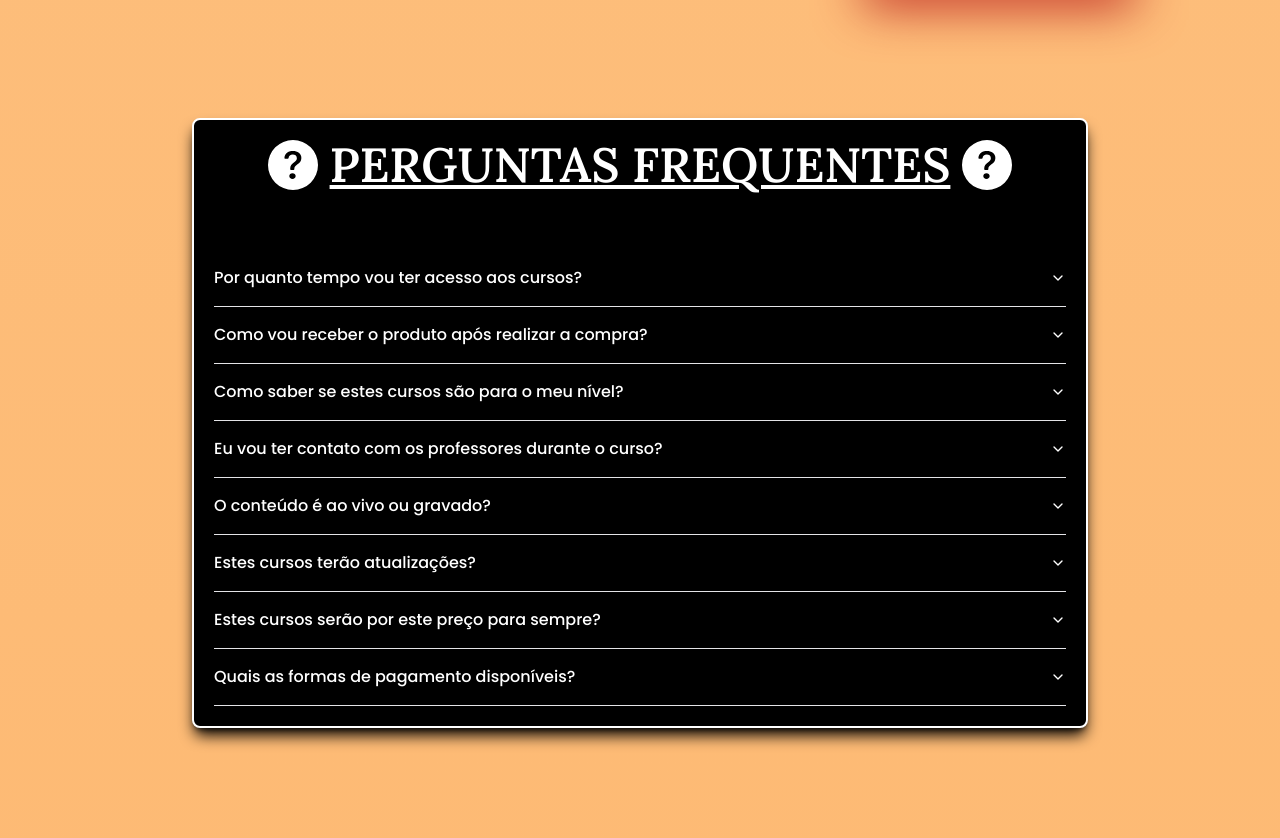
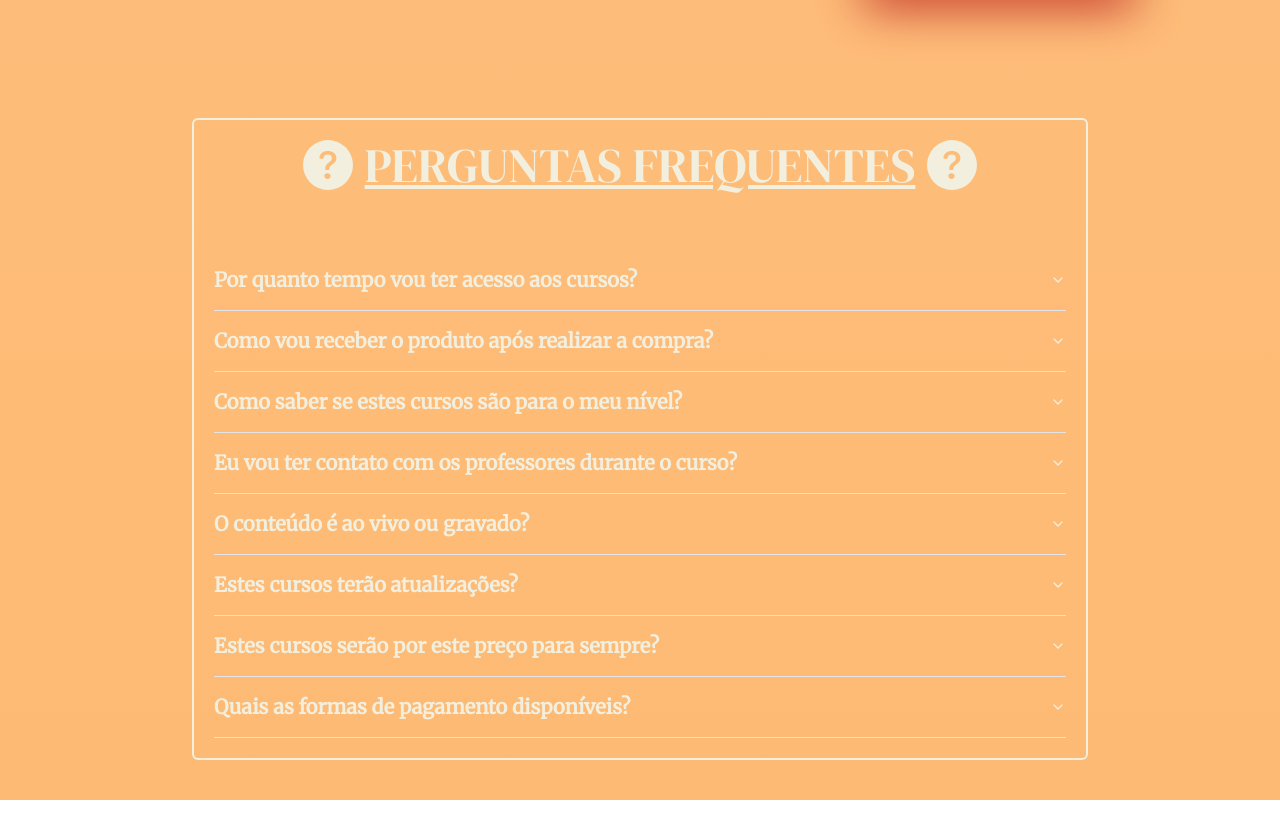
Before and after one commit to devIgor1/gmsupi, a React (Vite) app: page / in a window 1280 px wide. Shown: the part 7430-8268 px from the top of the page. After the commit the page ends 8230 px from the top, so only its background shows below. Built offline with nearby package versions, Linux system fonts and the light colour scheme.

Commit message:
style: Change color palette

```diff
--- a/src/components/shared/Perguntas.jsx
+++ b/src/components/shared/Perguntas.jsx
@@ -8,34 +8,34 @@ import { BsQuestionCircleFill } from "react-icons/bs"
 
 const Perguntas = () => {
   return (
-    <div className="mt-20 min-h-screen">
-      <div className="max-w-4xl flex-center flex-col bg-black mx-auto p-5 text-white font-poppins gap-5 rounded-lg shadow-lg shadow-black border-2 border-white">
+    <div className="mt-20 pb-10">
+      <div className="max-w-4xl flex-center flex-col mx-auto p-5 text-white font-merriweather gap-5 rounded-md border-2 border-[#F2EFDF]">
         <div className="flex-center gap-3 mb-10">
           <span>
-            <BsQuestionCircleFill size={50} />
+            <BsQuestionCircleFill size={50} color="#F2EFDF" />
           </span>
-          <h1 className="text-3xl md:text-5xl font-lora underline text-center">
+          <h1 className="text-3xl md:text-5xl font-dmSerif underline text-center text-[#F2EFDF]">
             PERGUNTAS FREQUENTES
           </h1>
           <span>
-            <BsQuestionCircleFill size={50} />
+            <BsQuestionCircleFill size={50} color="#F2EFDF" />
           </span>
         </div>
-        <Accordion type="single" collapsible className="w-full">
+        <Accordion type="single" collapsible className="w-full text-xl">
           <AccordionItem value="item-1">
-            <AccordionTrigger>
+            <AccordionTrigger className="font-bold text-[#F2EFDF]">
               Por quanto tempo vou ter acesso aos cursos?
             </AccordionTrigger>
-            <AccordionContent className="text-green-500">
+            <AccordionContent className="text-lg text-[#F2F2F2]">
               Você terá acesso aos cursos durante o período de 12 meses e poderá
               renovar a assinatura pelo mesmo valor.
             </AccordionContent>
           </AccordionItem>
           <AccordionItem value="item-2">
-            <AccordionTrigger>
+            <AccordionTrigger className="font-bold text-[#F2EFDF]">
               Como vou receber o produto após realizar a compra?
             </AccordionTrigger>
-            <AccordionContent className="text-green-500">
+            <AccordionContent className="text-lg text-[#F2F2F2]">
               Assim que o pagamento for aprovado através da Hotmart, você
               receberá um e-mail com as credenciais para ter acesso aos cursos
               nesta plataforma. Caso tenha qualquer dúvida, entrar em contato:
@@ -45,10 +45,10 @@ const Perguntas = () => {
             </AccordionContent>
           </AccordionItem>
           <AccordionItem value="item-3">
-            <AccordionTrigger>
+            <AccordionTrigger className="font-bold text-[#F2EFDF]">
               Como saber se estes cursos são para o meu nível?
             </AccordionTrigger>
-            <AccordionContent className="text-green-500">
+            <AccordionContent className="text-lg text-[#F2F2F2]">
               Estes cursos foram estruturados para ajudar jogadores de TODOS os
               níveis no xadrez, mesmo aqueles que ainda não sabem mexer as peças
               ou nunca tiveram contato com o jogo. Eles abordam desde os
@@ -59,10 +59,10 @@ const Perguntas = () => {
             </AccordionContent>
           </AccordionItem>
           <AccordionItem value="item-4">
-            <AccordionTrigger>
+            <AccordionTrigger className="font-bold text-[#F2EFDF]">
               Eu vou ter contato com os professores durante o curso?
             </AccordionTrigger>
-            <AccordionContent className="text-green-500">
+            <AccordionContent className="text-lg text-[#F2F2F2]">
               Sim! Os 300 primeiros alunos terão acesso direto aos professores
               através de um grupo exclusivo de WhatsApp durante o período de
               assinatura (12 meses). Nele, você poderá interagir com os
@@ -71,40 +71,40 @@ const Perguntas = () => {
             </AccordionContent>
           </AccordionItem>
           <AccordionItem value="item-5">
-            <AccordionTrigger>
+            <AccordionTrigger className="font-bold text-[#F2EFDF]">
               O conteúdo é ao vivo ou gravado?
             </AccordionTrigger>
-            <AccordionContent className="text-green-500">
+            <AccordionContent className="text-lg text-[#F2F2F2]">
               Você receberá todo o conteúdo dos cursos gravado com altíssima
               qualidade. Além disso, poderá participar das aulas ao vivo toda
               semana com nossa equipe de professores.
             </AccordionContent>
           </AccordionItem>
           <AccordionItem value="item-6">
-            <AccordionTrigger>
+            <AccordionTrigger className="font-bold text-[#F2EFDF]">
               Estes cursos terão atualizações?
             </AccordionTrigger>
-            <AccordionContent className="text-green-500">
+            <AccordionContent className="text-lg text-[#F2F2F2]">
               Estes cursos foram desenvolvidos da maneira mais completa
               possível, mas todos os meses serão disponibilizados cursos novos
               sem nenhum custo adicional aos Alunos.
             </AccordionContent>
           </AccordionItem>
           <AccordionItem value="item-7">
-            <AccordionTrigger>
+            <AccordionTrigger className="font-bold text-[#F2EFDF]">
               Estes cursos serão por este preço para sempre?
             </AccordionTrigger>
-            <AccordionContent className="text-green-500">
+            <AccordionContent className="text-lg text-[#F2F2F2]">
               Os alunos desta turma, terão acesso a um desconto em sua
               assinatura. Faça sua matrícula e garanta este preço exclusivo,
               pois a qualquer momento o preço pode voltar a ser o original.
             </AccordionContent>
           </AccordionItem>
           <AccordionItem value="item-8">
-            <AccordionTrigger>
+            <AccordionTrigger className="font-bold text-[#F2EFDF]">
               Quais as formas de pagamento disponíveis?{" "}
             </AccordionTrigger>
-            <AccordionContent className="text-green-500">
+            <AccordionContent className="text-lg text-[#F2F2F2]">
               Você poderá efetuar o pagamento por cartão, pix ou boleto
               bancário. Para outras formas de pagamento, entre em contato com
               <span className="underline ml-1">
```
